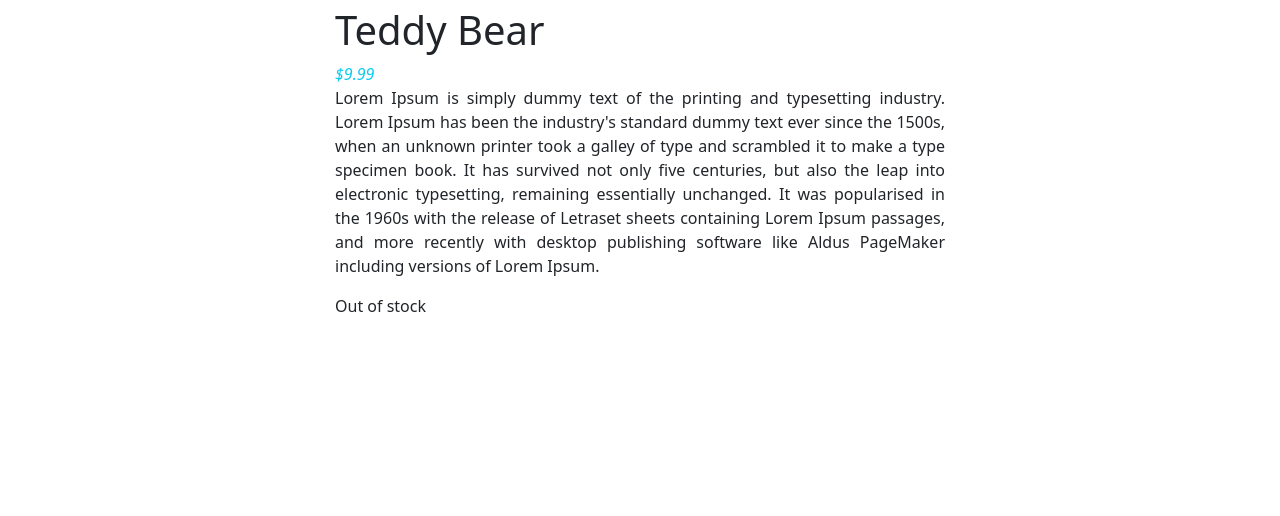
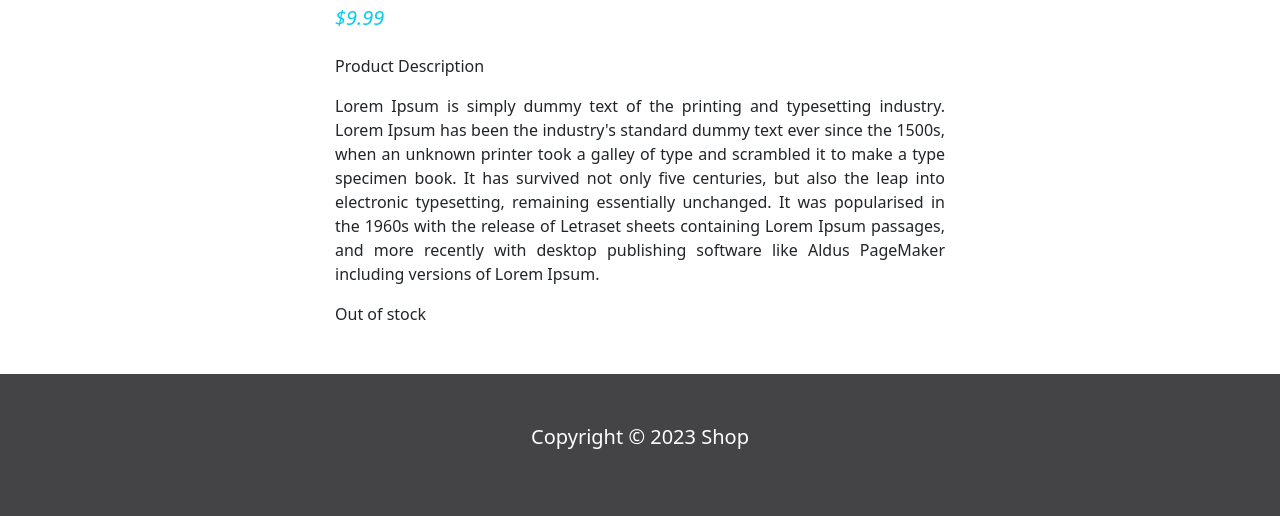
Before and after one commit to TrippyFrenemy/EccomerceWebsite, a Django app: page /product/ in a window 1280 px wide. Shown: the part 600-1116 px from the top of the page. Before the commit the page ends 912 px from the top, so only its background shows below. Run offline with Django 4.2, Linux system fonts and the light colour scheme; some libraries are stand-ins or nearby versions.

Commit message:
End product page, Add footer

```diff
--- /dev/null
+++ b/shop/templates/footer.html
@@ -0,0 +1,5 @@
+<footer class="footer text-white mt-5 p-5" style="background-color: #444345">
+    <div class="container">
+        <p class="lead text-center">Copyright &copy; 2023 Shop</p>
+    </div>
+</footer>
--- /dev/null
+++ b/shop/templates/navbar.html
@@ -0,0 +1,37 @@
+<header>
+        <nav class="navbar sticky-top navbar-expand-md navbar-light" style="background-color: #444345">
+            <a class="navbar-brand" href="{% url "home"%}"><i class="material-icons text-success">store</i></a>
+            <button class="navbar-toggler bg-light" data-toggle="collapse" data-target="#navbar"><span class="navbar-toggler-icon"></span></button>
+            <div id="navbar" class="collapse navbar-collapse">
+                <ul class="navbar-nav mr-auto">
+                    <li class="nav-item dropdown">
+                        <a class="nav-link text-light text-uppercase font-weight-bold px-3 dropdown-toggle" id="navbarDropdown" role="button" data-toggle="dropdown" aria-haspopup="true" aria-expanded="false" href="">Categories</a>
+                        <div class="dropdown-menu" aria-labelledby="navbarDropdown">
+                            <a class="dropdown-item" href="">Category 1</a>
+                            <a class="dropdown-item" href="">Category 2</a>
+                            <a class="dropdown-item" href="">Category 3</a>
+                            <a class="dropdown-item" href="">Category 4</a>
+                            <a class="dropdown-item" href="">Category 5</a>
+                        </div>
+                    </li>
+                    <li class="nav-item">
+                        <a class="nav-link text-light text-uppercase font-weight-bold px-3" href="">Contacts</a>
+                    </li>
+                    <li class="nav-item">
+                        <a class="nav-link text-light text-uppercase font-weight-bold px-3" href="{% url "about" %}">About</a>
+                    </li>
+                    <li class="nav-item">
+                        <a class="nav-link text-light text-uppercase font-weight-bold px-3" href="{% url "product" %}">SMTH IN DEV</a>
+                    </li>
+                </ul>
+                <form class="form-inline">
+                    <div class="input-group">
+                        <input type="" placeholder="Search">
+                        <div>
+                            <button class="btn-success"><i class="material-icons">search</i></button>
+                        </div>
+                    </div>
+                </form>
+            </div>
+        </nav>
+    </header>
--- a/shop/templates/product.html
+++ b/shop/templates/product.html
@@ -2,7 +2,6 @@
 {% load static %}
 <!--About page with url about-->
 <%{% block content %}
-    <h1>Product</h1>
     <div class="container py-5">
         <div class="row mt-5">
             <div class="col-10 mx-auto col-md-6 my-3">
@@ -13,7 +12,8 @@
     <div class="col-10 mx-auto col-md-6 my-3">
         <div>
             <h1 class="product_title">Teddy Bear</h1>
-            <p class="text-info font-italic mb-0">$9.99</p>
+            <h5 class="text-info font-italic mb-4">$9.99</h5>
+            <p class="product_desc">Product Description</p>
             <p class="text-justify product_text">
                 Lorem Ipsum is simply dummy text of the printing and typesetting industry. Lorem Ipsum has been the industry's standard dummy text ever since the 1500s, when an unknown printer took a galley of type and scrambled it to make a type specimen book. It has survived not only five centuries, but also the leap into electronic typesetting, remaining essentially unchanged. It was popularised in the 1960s with the release of Letraset sheets containing Lorem Ipsum passages, and more recently with desktop publishing software like Aldus PageMaker including versions of Lorem Ipsum.
             </p>
```
Also changed, not shown: shop/templates/base.html (+8 -38 lines).
